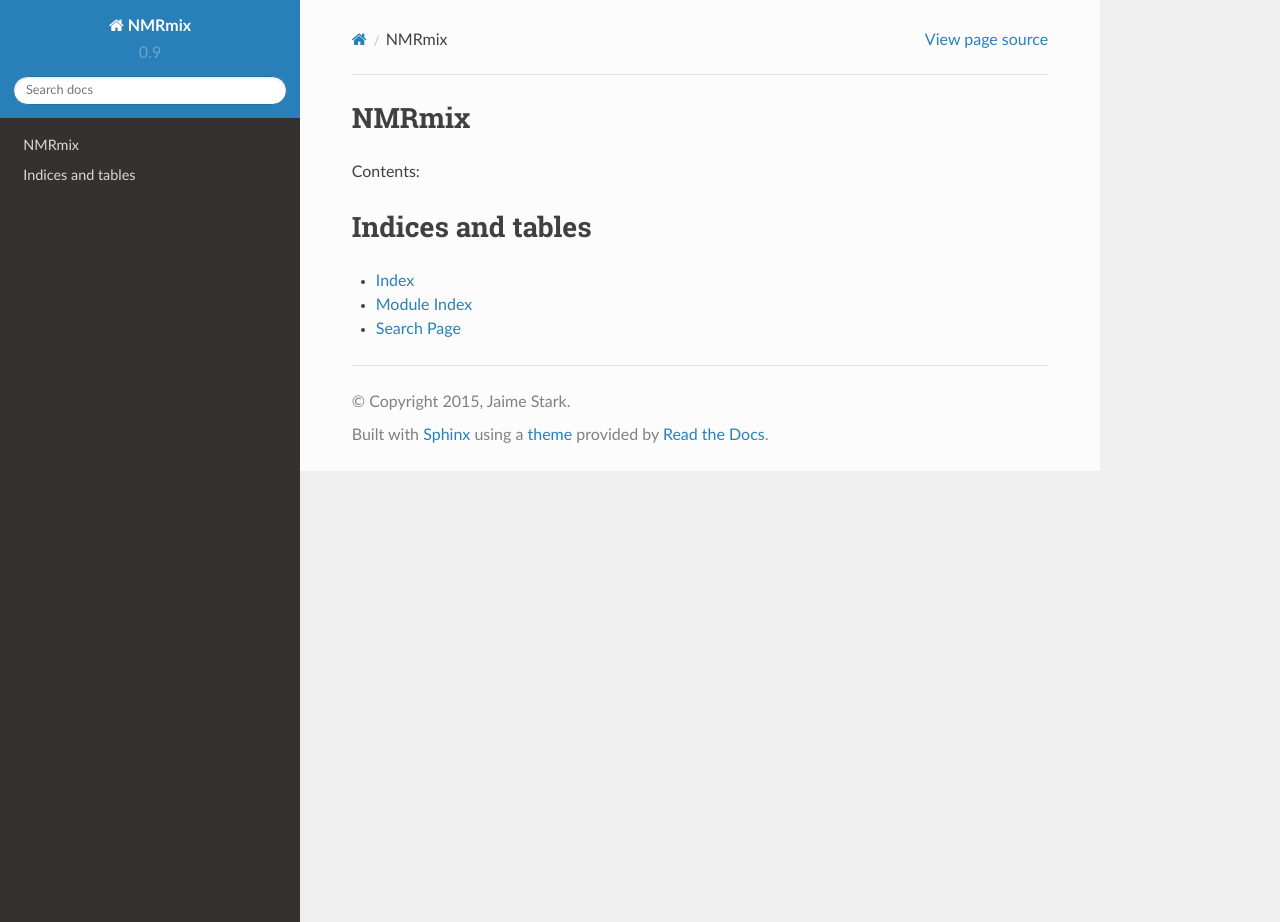
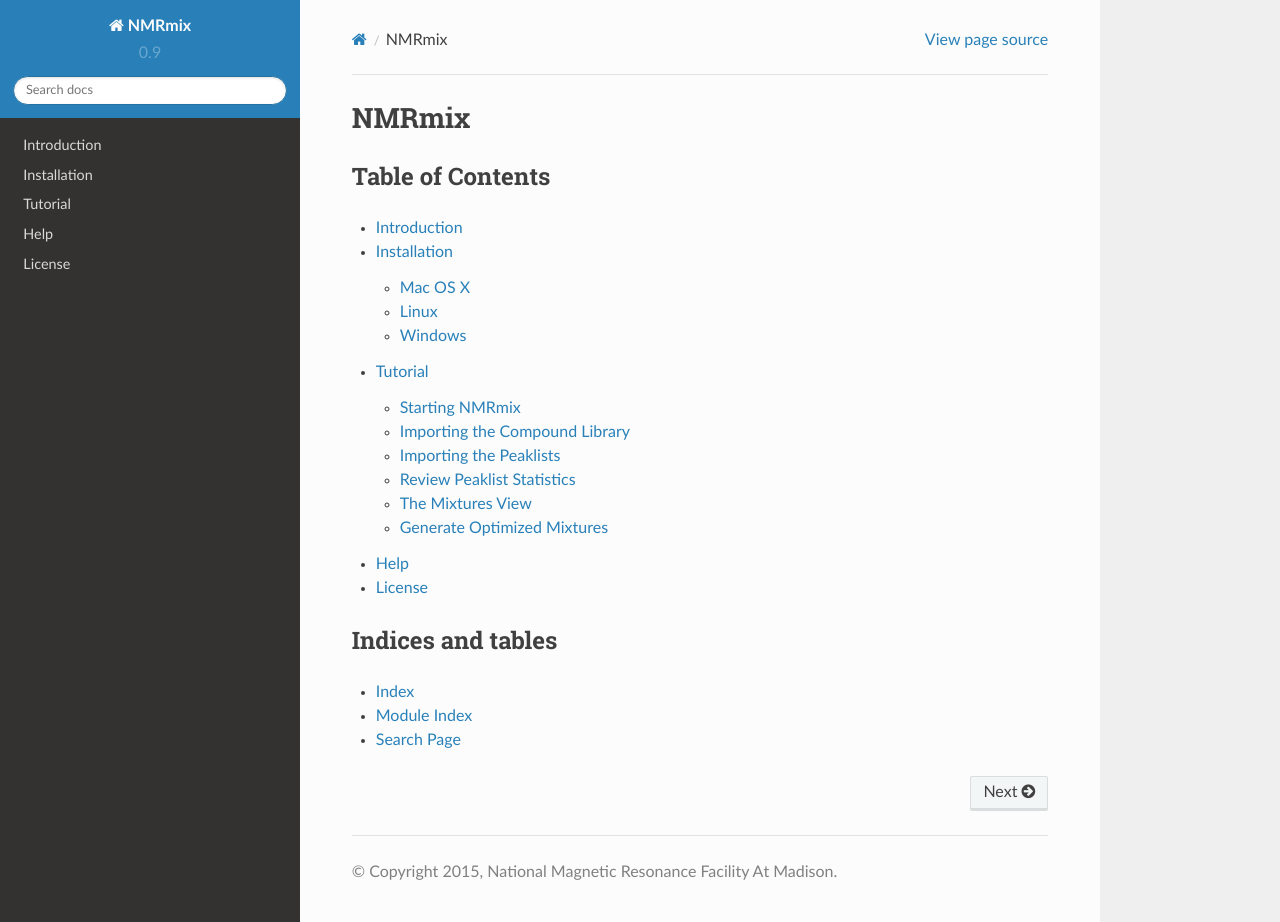
Before and after one commit to JaimeStark/NMRmix, a Sphinx documentation site: the page built from docs/source/index.rst, in a window 1280 px wide and 922 px high. Built offline with Sphinx 7.4.7 and the Read the Docs theme 2.0.0, drawn with Linux system fonts in a browser that asks for light colours.

```diff
--- a/docs/source/conf.py
+++ b/docs/source/conf.py
@@ -51,7 +51,7 @@ master_doc = 'index'
 
 # General information about the project.
 project = 'NMRmix'
-copyright = '2015, Jaime Stark'
+copyright = '2015, National Magnetic Resonance Facility At Madison'
 author = 'Jaime Stark'
 
 # The version info for the project you're documenting, acts as replacement for
@@ -61,7 +61,7 @@ author = 'Jaime Stark'
 # The short X.Y version.
 version = '0.9'
 # The full version, including alpha/beta/rc tags.
-release = '2015-12-28'
+release = '0.9 (Build 2015-12-28)'
 
 # The language for content autogenerated by Sphinx. Refer to documentation
 # for a list of supported languages.
@@ -110,9 +110,12 @@ todo_include_todos = False
 
 # -- Options for HTML output ----------------------------------------------
 
+on_rtd = os.environ.get('READTHEDOCS', None) == 'True'
+
 # The theme to use for HTML and HTML Help pages.  See the documentation for
 # a list of builtin themes.
-html_theme = 'sphinx_rtd_theme'
+if not on_rtd:
+    html_theme = 'sphinx_rtd_theme'
 
 # Theme options are theme-specific and customize the look and feel of a theme
 # further.  For a list of options available for each theme, see the
@@ -176,10 +179,10 @@ html_static_path = ['_static']
 #html_show_sourcelink = True
 
 # If true, "Created using Sphinx" is shown in the HTML footer. Default is True.
-#html_show_sphinx = True
+html_show_sphinx = False
 
 # If true, "(C) Copyright ..." is shown in the HTML footer. Default is True.
-#html_show_copyright = True
+html_show_copyright = True
 
 # If true, an OpenSearch description file will be output, and all pages will
 # contain a <link> tag referring to it.  The value of this option must be the
--- /dev/null
+++ b/docs/source/help.rst
@@ -0,0 +1,2 @@
+Help
+====
--- a/docs/source/index.rst
+++ b/docs/source/index.rst
@@ -1,11 +1,18 @@
+======
 NMRmix
 ======
 
-Contents:
+Table of Contents
+=================
 
 .. toctree::
    :maxdepth: 2
 
+   intro
+   install
+   tutorial/tutorial
+   help
+   license
 
 
 Indices and tables
--- /dev/null
+++ b/docs/source/intro.rst
@@ -0,0 +1,4 @@
+Introduction
+============
+
+NMRmix is the best!
--- /dev/null
+++ b/docs/source/tutorial/library.rst
@@ -0,0 +1,4 @@
+Importing the Compound Library
+==============================
+
+Import the compound library
--- /dev/null
+++ b/docs/source/tutorial/mixturestable.rst
@@ -0,0 +1,4 @@
+The Mixtures View
+=================
+
+Look at all those mixtures.
--- /dev/null
+++ b/docs/source/tutorial/optimize.rst
@@ -0,0 +1,4 @@
+Generate Optimized Mixtures
+===========================
+
+Make better mixtures.
--- /dev/null
+++ b/docs/source/tutorial/peaklist.rst
@@ -0,0 +1,4 @@
+Importing the Peaklists
+=======================
+
+Importing the peaklists.
```
Also changed, not shown: docs/source/install.rst (added, +21 -0 lines), docs/source/license.rst (added, +22 -0 lines), docs/source/tutorial/peakstats.rst (added, +15 -0 lines), docs/source/tutorial/start.rst (added, +9 -0 lines), docs/source/tutorial/tutorial.rst (added, +12 -0 lines), 1 other file.
